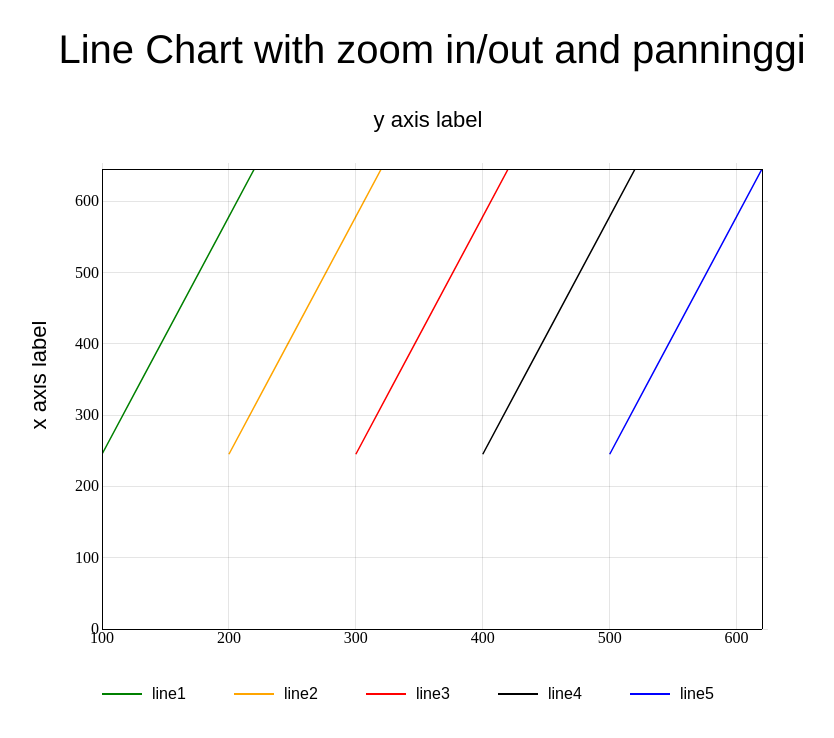
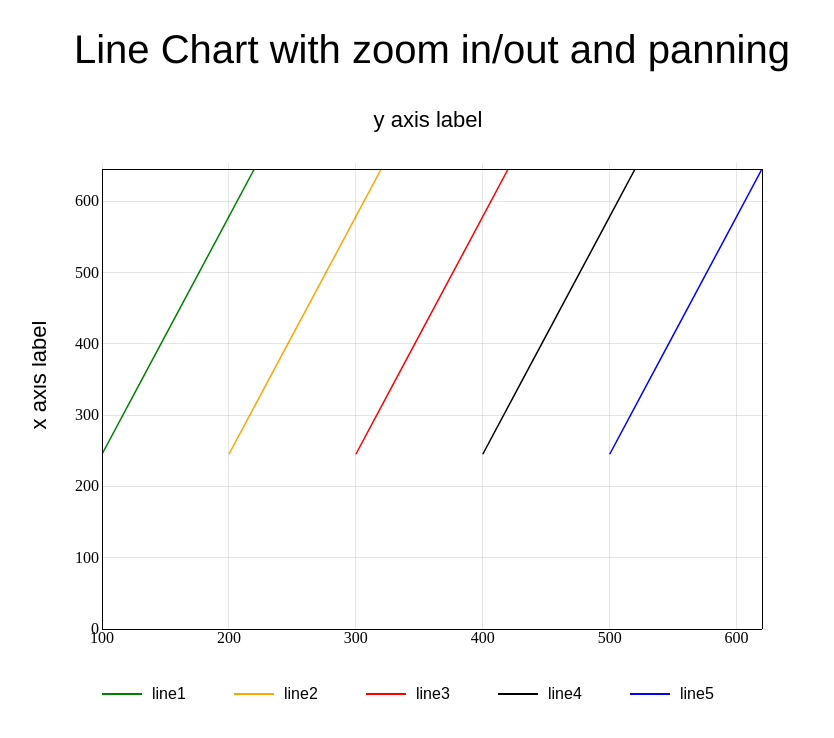
Before and after one commit to bargitta/Coder, a plain HTML site: page d3.html in a window 1280 px wide. Shown: the whole page, without its empty margins (208-1042 px from the left). Drawn offline with nearby package versions, Linux system fonts and the light colour scheme.

Commit message:
fix typo

```diff
--- a/d3.html
+++ b/d3.html
@@ -96,7 +96,7 @@
 </style>
 </head>
 <body>
-<h1>Line Chart with zoom in/out and panninggi</h1>
+<h1>Line Chart with zoom in/out and panning</h1>
 <script src="https://code.jquery.com/jquery-3.0.0.min.js"   integrity="sha256-JmvOoLtYsmqlsWxa7mDSLMwa6dZ9rrIdtrrVYRnDRH0="   crossorigin="anonymous"></script>
 <script src="//d3js.org/d3.v3.min.js"></script>
 <script src="javascripts/d3script.js"></script>
```
